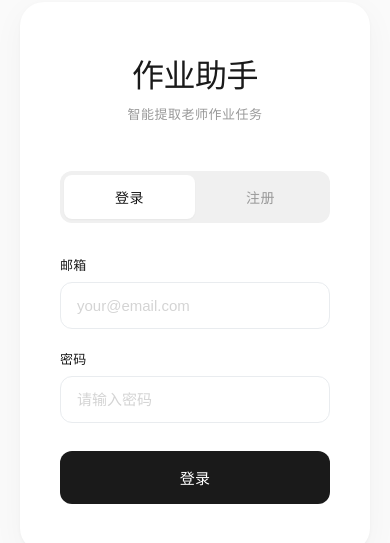
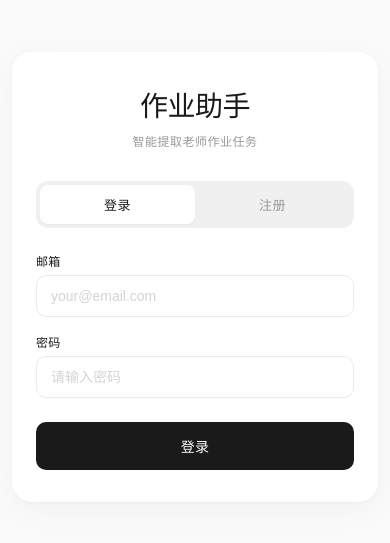
Before and after one commit to yijoe209-wq/jiaxiao, a plain HTML site: page templates/auth.html in a window 390 px wide. Shown: the part 145-688 px from the top of the page. Drawn offline with Linux system fonts and the light colour scheme.

Commit message:
fix: 修复HTTPS环境session cookie和手机端自适应问题
**问题1：HTTPS环境下session cookie无法设置**
- 原因：SESSION_COOKIE_SECURE固定为False，导致HTTPS环境无法设置cookie
- 修复：根据环境变量ENV/ENVIRONMENT自动判断
- 开发环境(HTTP): SESSION_COOKIE_SECURE = False
- 生产环境(HTTPS): SESSION_COOKIE_SECURE = True (需设置ENV=production)
- 添加环境检测日志

**问题2：手机端页面自适应差**
- 优化登录页面响应式布局
- 减小登录卡片padding (48px 40px -> 40px 32px -> 32px 24px)
- 减小body padding (20px -> 16px -> 12px)
- 优化logo字号 (32px -> 28px)
- 减小输入框padding (14px 16px -> 12px 14px)
- 减小按钮padding (16px -> 14px)
- 添加@media (max-width: 480px)响应式查询

**影响范围：**
- app.py: SESSION_COOKIE_SECURE配置
- templates/auth.html: 手机端响应式优化

```diff
--- a/templates/auth.html
+++ b/templates/auth.html
@@ -34,13 +34,19 @@
         body {
             font-family: 'Noto Sans SC', 'Inter', -apple-system, BlinkMacSystemFont, "Segoe UI", Roboto, sans-serif;
             background: var(--zen-page-bg);
-            padding: 20px;
+            padding: 16px;
             min-height: 100vh;
             display: flex;
             align-items: center;
             justify-content: center;
             font-weight: 300;
             -webkit-font-smoothing: antialiased;
+        }
+
+        @media (max-width: 480px) {
+            body {
+                padding: 12px;
+            }
         }
 
         .container {
@@ -50,14 +56,27 @@
 
         .card {
             background: var(--zen-bg);
-            padding: 48px 40px;
+            padding: 40px 32px;
             border-radius: 24px;
             box-shadow: 0 1px 3px rgba(0,0,0,0.04), 0 8px 32px rgba(0,0,0,0.04);
         }
 
+        @media (max-width: 480px) {
+            .card {
+                padding: 32px 24px;
+                border-radius: 20px;
+            }
+        }
+
         .logo {
             text-align: center;
-            margin-bottom: 48px;
+            margin-bottom: 40px;
+        }
+
+        @media (max-width: 480px) {
+            .logo {
+                margin-bottom: 32px;
+            }
         }
 
         .logo h1 {
@@ -68,11 +87,23 @@
             letter-spacing: -0.5px;
         }
 
+        @media (max-width: 480px) {
+            .logo h1 {
+                font-size: 28px;
+            }
+        }
+
         .logo p {
             font-size: 13px;
             font-weight: 300;
             color: var(--zen-text-light);
             letter-spacing: 0.5px;
+        }
+
+        @media (max-width: 480px) {
+            .logo p {
+                font-size: 12px;
+            }
         }
 
         .tabs {
@@ -81,6 +112,12 @@
             background: var(--zen-border);
             border-radius: 12px;
             padding: 4px;
+        }
+
+        @media (max-width: 480px) {
+            .tabs {
+                margin-bottom: 24px;
+            }
         }
 
         .tab {
@@ -96,6 +133,13 @@
             letter-spacing: 0.5px;
         }
 
+        @media (max-width: 480px) {
+            .tab {
+                font-size: 13px;
+                padding: 10px;
+            }
+        }
+
         .tab.active {
             background: var(--zen-bg);
             color: var(--zen-text);
@@ -107,6 +151,12 @@
             margin-bottom: 20px;
         }
 
+        @media (max-width: 480px) {
+            .form-group {
+                margin-bottom: 16px;
+            }
+        }
+
         .form-group label {
             display: block;
             font-size: 13px;
@@ -114,6 +164,13 @@
             margin-bottom: 8px;
             font-weight: 400;
             letter-spacing: 0.3px;
+        }
+
+        @media (max-width: 480px) {
+            .form-group label {
+                font-size: 12px;
+                margin-bottom: 6px;
+            }
         }
 
         .form-group input {
@@ -127,6 +184,14 @@
             transition: all 0.2s ease;
             background: var(--zen-bg);
             color: var(--zen-text);
+        }
+
+        @media (max-width: 480px) {
+            .form-group input {
+                padding: 12px 14px;
+                font-size: 14px;
+                border-radius: 10px;
+            }
         }
 
         .form-group input:focus {
@@ -153,6 +218,14 @@
             margin-top: 8px;
             transition: all 0.2s ease;
             letter-spacing: 0.3px;
+        }
+
+        @media (max-width: 480px) {
+            .btn {
+                padding: 14px;
+                font-size: 14px;
+                border-radius: 10px;
+            }
         }
 
         .btn:hover {
```
Also changed, not shown: 1 other file.
